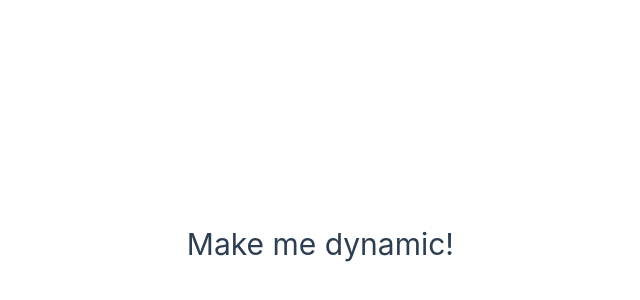
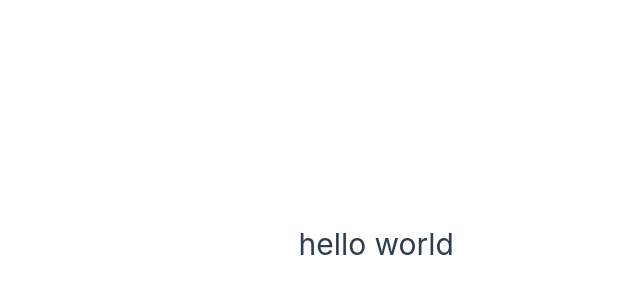
Before and after one commit to RuralAnemone/vue-tutorial, a Vue app: page / in a window 1280 px wide. Shown: the part 156-456 px from the top of the page, without its empty margins (186-826 px from the left). Built offline with nearby package versions, Linux system fonts and the light colour scheme.

Commit message:
heck yeah

```diff
--- a/src/App.vue
+++ b/src/App.vue
@@ -1,10 +1,11 @@
 <script setup>
 import { ref } from 'vue'
 
-// component logic
-// declare some reactive state here.
+const message = ref("hello world")
+console.log(message)
+// message.value = "hello mars"
 </script>
 
 <template>
-  <h1>Make me dynamic!</h1>
+  <h1>{{ message }}</h1>
 </template>
```
